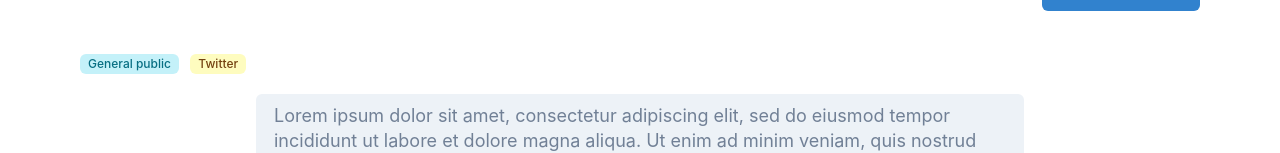
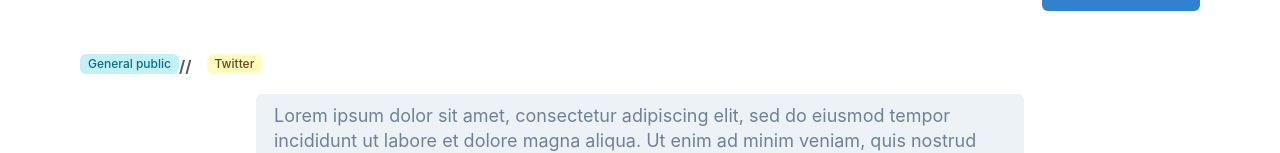
Before and after one commit to UC-CIC/projectheal-user-ui, a React (Create React App) app: page / in a window 1280 px wide. Shown: the part 372-525 px from the top of the page. Built offline with nearby package versions, Linux system fonts and the light colour scheme.

Commit message:
Updated generated summary

```diff
--- a/src/components/layout/GeneratedSummary/GeneratedSummary.tsx
+++ b/src/components/layout/GeneratedSummary/GeneratedSummary.tsx
@@ -20,6 +20,7 @@ export const GeneratedSummary = () => {
                     <Tag size="sm" key="sm" variant='subtle' colorScheme='cyan'>
                         <TagLabel>General public</TagLabel>
                     </Tag>
+                    //
                     &nbsp;&nbsp;&nbsp;
                     <Tag size="sm" key="sm" variant='subtle' colorScheme='yellow'>
                         <TagLabel>Twitter</TagLabel>
```
